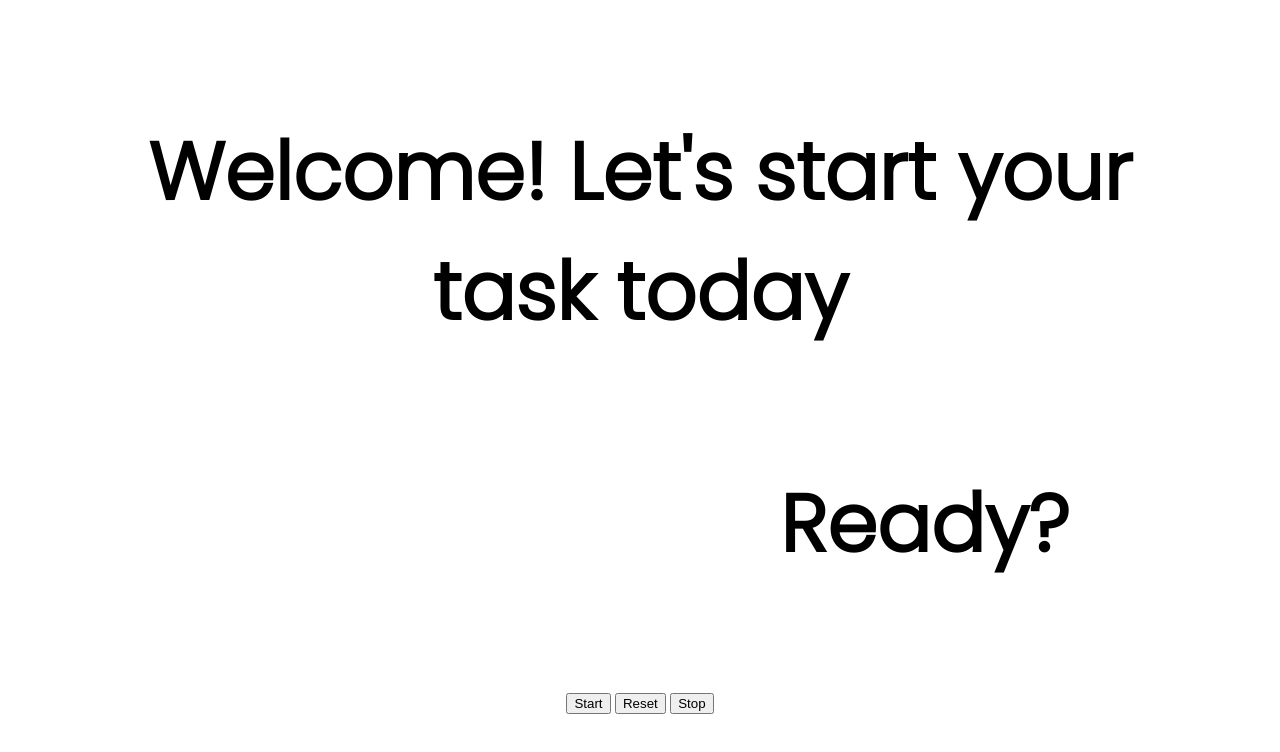
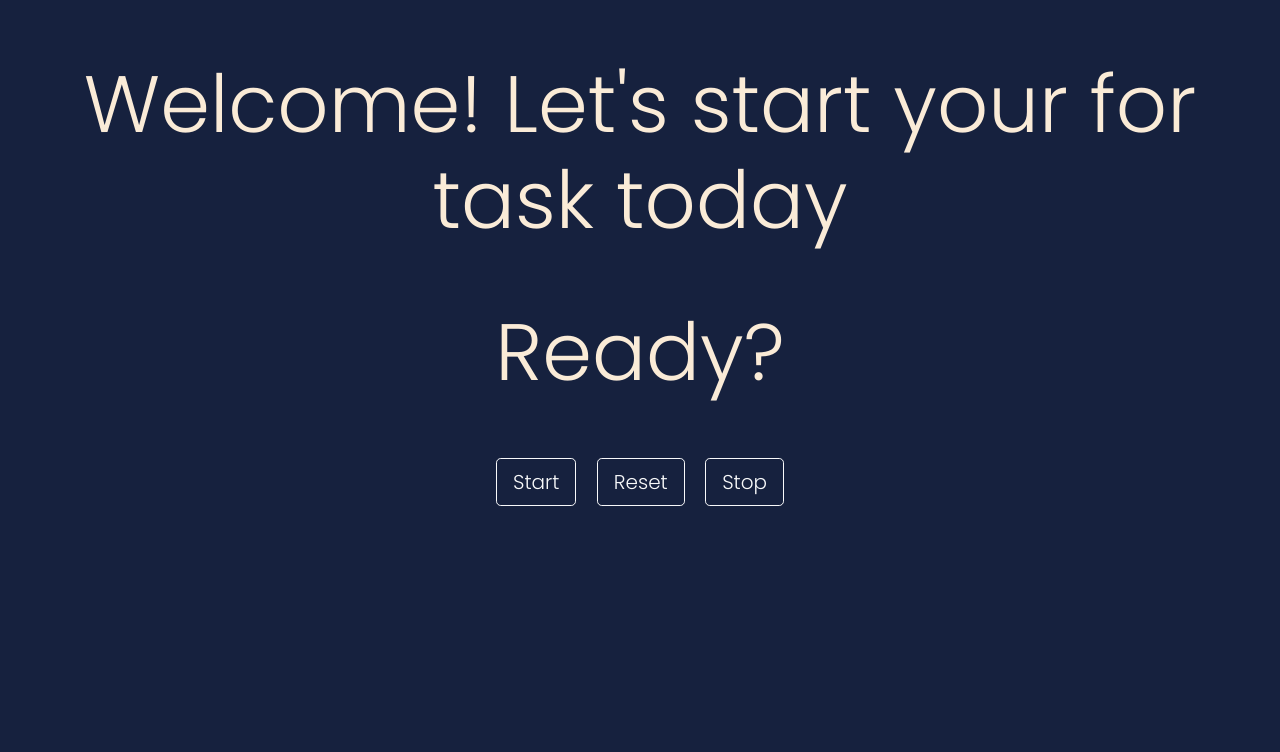
Before and after one commit to Salsabaga/Pomodoro, a plain HTML site: page index.html in a window 1280 px wide. Drawn offline with nearby package versions, Linux system fonts and the light colour scheme.

Commit message:
Add styles and 5 min timer after timer reaches 25

```diff
--- a/clock.js
+++ b/clock.js
@@ -4,6 +4,7 @@
 
 let startingMinute = 25;
 let time = startingMinute * 60;
+let breakTime = 5;
 var timerAction;
 
 //Set our countdown timer on the screen
@@ -11,7 +12,6 @@ var timerAction;
 const countDownText = document.getElementById("countdown");
 const countdownTitle = document.getElementById("title");
 const startButton = document.getElementById("start");
-const resetButton = document.getElementById("reset");
 let isStop = false;
 
 //using our updateCounter function, it will perform the action every second
@@ -19,12 +19,16 @@ let isStop = false;
 function timerStart() {
 	timerAction = setInterval(updateCounter, 1000);
 	isStop = false;
+	startButton.style.transitionDuration = "all 2s";
+	startButton.style.visibility = "hidden";
 }
 
 function timerStop() {
 	if (!isStop) {
 		clearTimeout(timerAction);
 		isStop = true;
+		startButton.style.visibility = "visible";
+		startButton.innerText = "Resume";
 	}
 }
 
@@ -35,6 +39,7 @@ function timerReset() {
 	clearTimeout(timerAction);
 	time = startingMinute * 60;
 	updateCounter();
+	startButton.innerText = "Start";
 }
 
 //minutes goes down every minute as its dividing by the total time of the 25 minutes
@@ -51,8 +56,19 @@ function updateCounter() {
 		seconds;
 	}
 	countDownText.innerHTML = minutes + ":" + seconds;
+
 	time--;
 	if (time < 0) {
-		countDownText.innerHTML = "Complete!";
+		breakTimer();
+		countdownTitle.innerText = "Well Done! Let's now take a break...";
 	}
 }
+
+function breakTimer() {
+	countDownText.innerHTML = "Complete!";
+
+	time = breakTime * 60;
+	clearTimeout(timerAction);
+
+	setTimeout(timerStart, 2000);
+}
--- a/index.html
+++ b/index.html
@@ -6,11 +6,13 @@
 		<title>Pomodoro For You</title>
 
 		<!-- Wesbite Styles -->
+		<link
+			rel="stylesheet"
+			href="https://maxcdn.bootstrapcdn.com/bootstrap/4.0.0/css/bootstrap.min.css"
+			integrity="sha384-Gn5384xqQ1aoWXA+058RXPxPg6fy4IWvTNh0E263XmFcJlSAwiGgFAW/dAiS6JXm"
+			crossorigin="anonymous"
+		/>
 
-		<link
-			href="https://fonts.googleapis.com/css2?family=Raleway&display=swap"
-			rel="stylesheet"
-		/>
 		<link rel="stylesheet" href="styles.css" />
 
 		<!-- Website Fonts  -->
@@ -19,16 +21,40 @@
 			href="https://fonts.googleapis.com/css2?family=Poppins:wght@300&display=swap"
 			rel="stylesheet"
 		/>
+		<link
+			href="https://fonts.googleapis.com/css2?family=Raleway&display=swap"
+			rel="stylesheet"
+		/>
 	</head>
 	<body>
-		<h1 class="title">Welcome! Let's start your task today</h1>
+		<h1 id="title">Welcome! Let's start your for task today</h1>
 		<div class="timers">
 			<h4 id="countdown">Ready?</h4>
 		</div>
-		<div>
-			<button id="start" type="submit" onclick="timerStart();">Start</button>
-			<button id="reset" type="submit" onclick="timerReset();">Reset</button>
-			<button type="submit" onclick="timerStop();">Stop</button>
+		<div class="buttons">
+			<button
+				class="btn btn-outline-light btn-lg"
+				id="start"
+				type="submit"
+				onclick="timerStart();"
+			>
+				Start
+			</button>
+			<button
+				class="btn btn-outline-light btn-lg"
+				id="reset"
+				type="submit"
+				onclick="timerReset();"
+			>
+				Reset
+			</button>
+			<button
+				class="btn btn-outline-light btn-lg"
+				type="submit"
+				onclick="timerStop();"
+			>
+				Stop
+			</button>
 		</div>
 		<script src="clock.js"></script>
 	</body>
--- a/styles.css
+++ b/styles.css
@@ -1,15 +1,25 @@
 body {
 	font-family: "Poppins", sans-serif;
 	text-align: center;
+	background-color: #16213e;
+	color: antiquewhite;
+}
+
+button {
+	padding: 60%;
+}
+
+.btn {
+	margin: 0 0.5rem;
 }
 
 .timers {
-	padding-left: 45%;
+	padding: 0 50px 50px 50px;
 }
 
-.title {
+#title {
 	font-size: 5rem;
-	margin: 7rem 7rem;
+	margin: 3.5rem 5rem;
 	text-align: center;
 }
 
```
